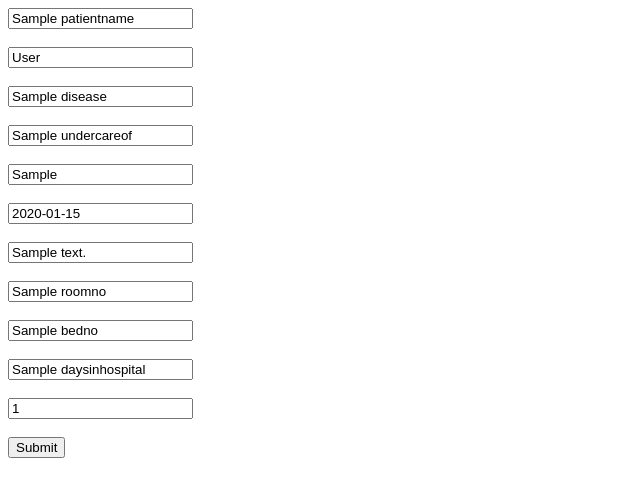
After one commit to ASRDKP/Flask_CRUD_Task, a Flask app: template templates/update_patient.html in a window 1280 px wide. The commit adds this page. Shown: the top 497 px of the page, without its empty margins (0-640 px from the left). Run offline with Flask 2, Linux system fonts and the light colour scheme; the template is opened without the code that fills it: most values are stand-ins (such as "Sample title", 1, 10 or a date in 2020).

Commit message:
PUT_Code

```diff
--- a/app.py
+++ b/app.py
@@ -134,11 +134,11 @@ def add_emp():
         print("Error: ", e)
         return df
 
-@app.route('/update_emp/<int:id>', methods=['GET','PUT'])
+@app.route('/update_emp/<int:id>', methods=['GET','POST'])
 def update_emp(id):
     try:
-        title = "Update"
-        if request.method == 'PUT':
+        # if request.method == 'PUT':
+        if request.method == 'POST':
             print("Inside update_emp method")
 
             # empid = request.form['empid']
@@ -162,7 +162,14 @@ def update_emp(id):
 
             return redirect('/employees')
 
-        return render_template('updateemployee.html', title=title)
+        conn = mysql.connect()
+        cursor = conn.cursor()
+        cursor.execute("SELECT * FROM hospitaldb.hospital_employees where patientsid = %s", id)
+        empdetail = cursor.fetchone()
+        print("Employee Name#######: ", empdetail[1])
+        conn.commit()
+        conn.close()
+        return render_template('updateemployee.html', empname=empdetail[1], empsurname=empdetail[2], contactno=empdetail[3], speciality=empdetail[4], salary=empdetail[5], dateofjoining=empdetail[6], shift=empdetail[7], email=empdetail[8])
     except Exception as e:
         df = {
             "Error_Message" : "Something went wrong in update_emp",
@@ -173,10 +180,13 @@ def update_emp(id):
 
         return df
 
-@app.route('/delete_emp', methods=['GET','DELETE'])
+@app.route('/delete_emp', methods=['GET','DELETE','POST'])
 def delete_emp():
     try:
-        if request.method == 'DELETE':
+        print("Inside delete_emp()")
+        # if request.method == 'DELETE':
+        if request.method == 'POST':
+            print("Inside delete_emp")
             empid = request.form['empid']
             conn = mysql.connect()
             cursor = conn.cursor()
@@ -293,18 +303,65 @@ def add_patient():
 
 
 
-@app.route('/delete_patient', methods=['GET','DELETE'])
+@app.route('/update_patient/<int:id>', methods=['GET','POST','PUT'])
+def update_patient(id):
+    try:
+        # if request.method == 'PUT':
+        if request.method == 'POST':
+            patientname = request.form['patientname']
+            patientsurname = request.form['patientsurname']
+            disease = request.form['disease']
+            undercareof = request.form['undercareof']
+            emergencyContact = request.form['emergencyContact']
+            dateofadmit = request.form['dateofadmit']
+            address = request.form['address']
+            roomno = request.form['roomno']
+            bedno = request.form['bedno']
+            daysinhospital = request.form['daysinhospital']
+            attendeeid = request.form['attendeeid']
+
+            conn = mysql.connect()
+            cursor = conn.cursor()
+            sql = "UPDATE hospitaldb.patients_details SET patientname=%s,patientsurname=%s,disease=%s,undercareof=%s,emergencyContact=%s,dateofadmit=%s,address=%s,roomno=%s,bedno=%s,daysinhospital=%s,attendeeid=%s where patientsid = %s"
+            data = (patientname,patientsurname,disease,undercareof,emergencyContact,dateofadmit,address,roomno,bedno,daysinhospital,attendeeid,id)
+            cursor.execute(sql, data)
+            conn.commit()
+            conn.close()
+            return redirect("/patients")
+
+        conn = mysql.connect()
+        cursor = conn.cursor()
+        cursor.execute("SELECT * FROM hospitaldb.patients_details where patientsid = %s", id)
+        patientdetail = cursor.fetchone()
+        conn.commit()
+        conn.close()
+        return render_template('update_patient.html',patientname=patientdetail[1], patientsurname=patientdetail[2], disease=patientdetail[3], undercareof=patientdetail[4], emergencyContact=patientdetail[5], dateofadmit=patientdetail[6], address=patientdetail[7], roomno=patientdetail[8], bedno=patientdetail[9], daysinhospital=patientdetail[10], attendeeid= patientdetail[11], id=id )
+
+    except Exception as e:
+        df = {
+            "Error" : "Something went wrong in Update_Patient Method",
+            "Error_Message" : e
+        }
+
+        print("Error_Message: ", e)
+
+        return df
+
+@app.route('/delete_patient', methods=['GET','DELETE','POST'])
 def delete_patient():
     try:
-        if request.method == 'DELETE':
+        # if request.method == 'DELETE':
+        if request.method == 'POST':
+            print("Inside Delete_Patient")
             patientsid = request.form['patientsid']
             conn = mysql.connect()
             cursor = conn.cursor()
-            sql = "DELETE FROM hospitaldb.hospital_employees WHERE patientsid = %s"
+            sql = "DELETE FROM hospitaldb.patients_details WHERE patientsid = %s"
             cursor.execute(sql, patientsid)
             conn.commit()
             conn.close()
-            return redirect('/employees')
+            print("Deleted Successfully")
+            return redirect('/patients')
         return render_template('delete_patient.html')
     except Exception as e:
         df = {
--- a/templates/delete_patient.html
+++ b/templates/delete_patient.html
@@ -1,6 +1,6 @@
 <h1>Enter the Patient Id </h1>
 
-<form method="delete" action="/delete_emp">
+<form method="post" action="/delete_patient">
     <input type="text" name="patientsid" placeholder="Patient ID" required/><br><br>
     <input type="submit" />
 </form>
--- /dev/null
+++ b/templates/update_patient.html
@@ -0,0 +1,16 @@
+
+
+<form method="post" action="/update_patient/{{id}}">
+    <input name="patientname" value="{{patientname}}" required/><br><br>
+    <input name="patientsurname" value="{{patientsurname}}" required/><br><br>
+    <input name="disease" value="{{disease}}" required/><br><br>
+    <input name="undercareof" value="{{undercareof}}" required/><br><br>
+    <input name="emergencyContact" value="{{emergencyContact}}" required/><br><br>
+    <input name="dateofadmit" value="{{dateofadmit}}" required/><br><br>
+    <input name="address" value="{{address}}" required/><br><br>
+    <input name="roomno" value="{{roomno}}" required/><br><br>
+    <input name="bedno" value="{{bedno}}" required/><br><br>
+    <input name="daysinhospital" value="{{daysinhospital}}" required/><br><br>
+    <input name="attendeeid" value="{{attendeeid}}" required/><br><br>
+    <input type="submit" />
+</form>
```
